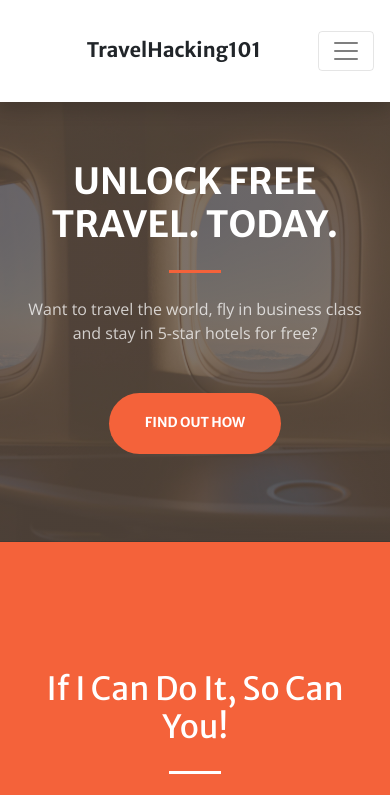
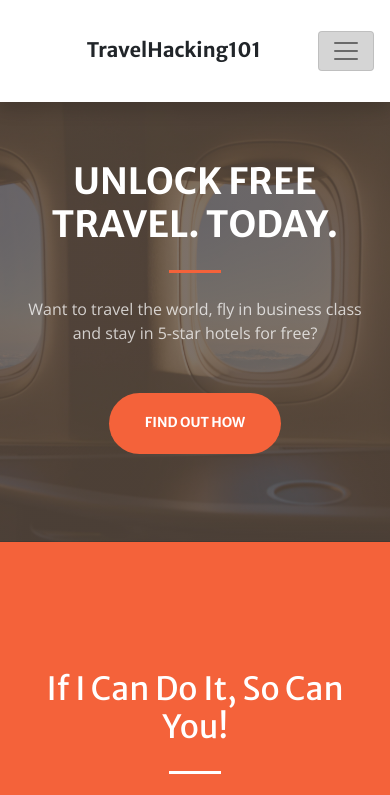
Before and after one commit to creditcard101/creditcard101, a website with bundled scripts: page index.html in a window 390 px wide. Shown: the top 795 px of the page. Built offline with nearby package versions, Linux system fonts and the light colour scheme.

Commit message:
Fixed mobile

```diff
--- a/css/styles.css
+++ b/css/styles.css
@@ -10,12 +10,17 @@
 	font-family: 'Open Sans', sans-serif;
 }
 
+.navbar-light .navbar-toggler {
+  background-color: rgba(150, 150, 150, 0.4);
+  border-color: rgba(0, 0, 0, 0.7);
+}
+
 #mainNav .navbar-brand {
 	color: white;
 }
 
 #mainNav {
-  	background-color: transparent;
+  	background-color: black;
 }
 
 #mainNav.navbar-scrolled {
```
